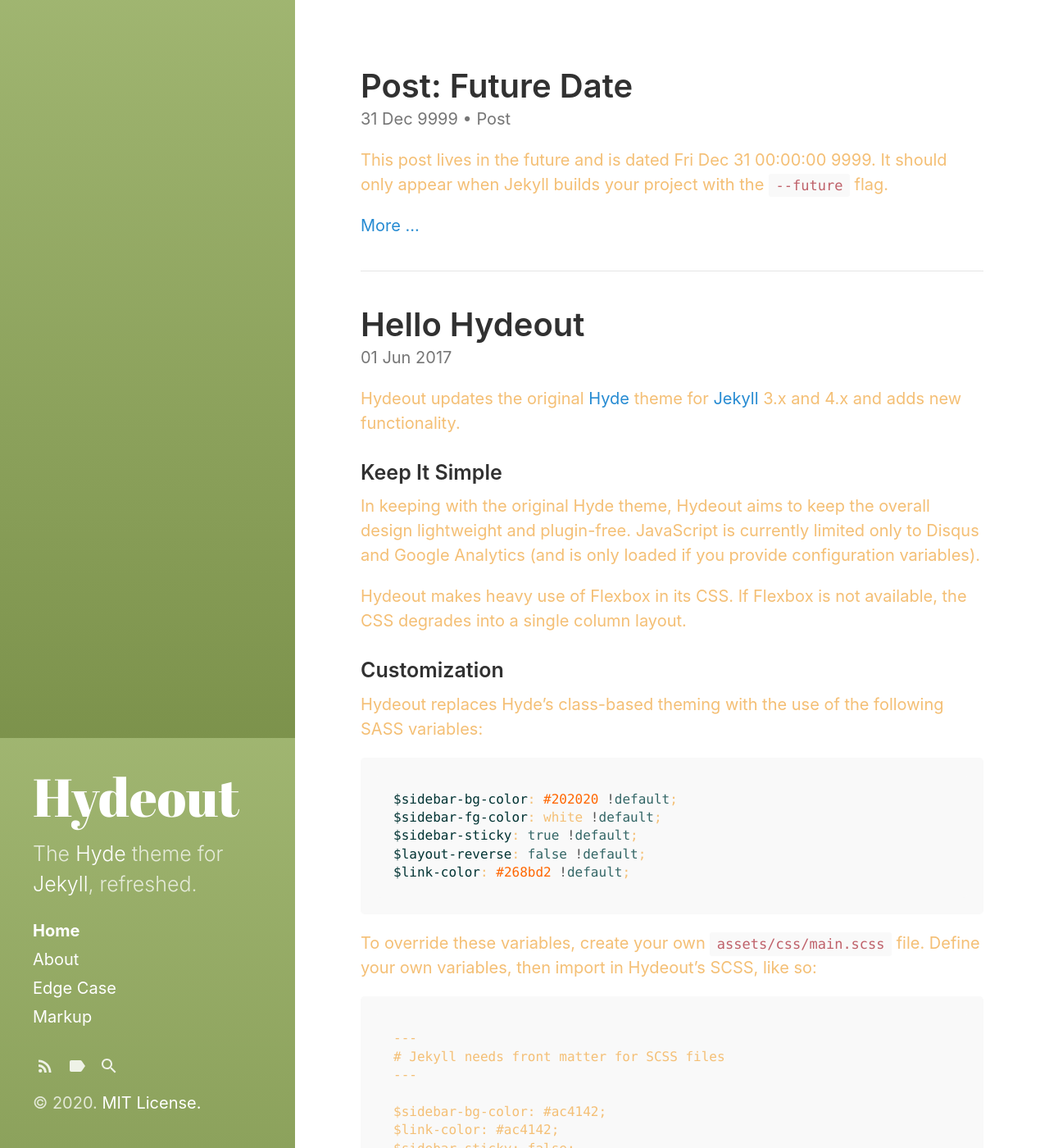
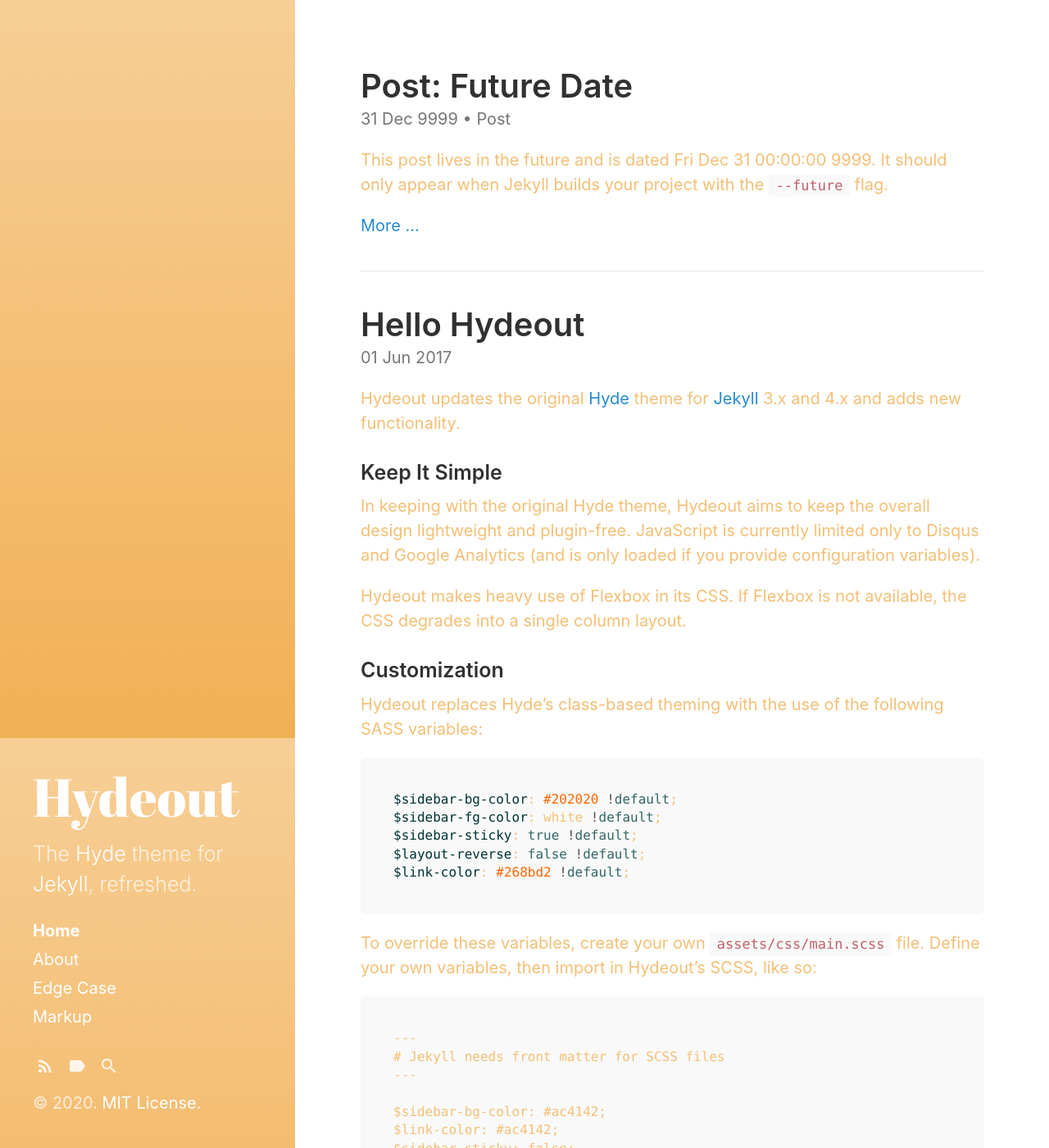
Before and after one commit to roshpr/roshpr.github.com, a Jekyll site: the page built from index.html, in a window 1280 px wide and 1400 px high. Shown: the whole window at 82% size. Built offline with Jekyll 4.4.1, drawn with Linux system fonts in a browser that asks for light colours; the list of posts is cut into pages by our own code.

```diff
--- a/_sass/hydeout/_variables.scss
+++ b/_sass/hydeout/_variables.scss
@@ -48,7 +48,6 @@
 
 // Hyde theming
 //$sidebar-bg-color: #202020 !default;
-$sidebar-bg-color: #90a959 !default;
 $sidebar-bg-color: #f4bf75 !default;
 $sidebar-fg-color: #fff !default;
 $sidebar-sticky: true !default;
```
